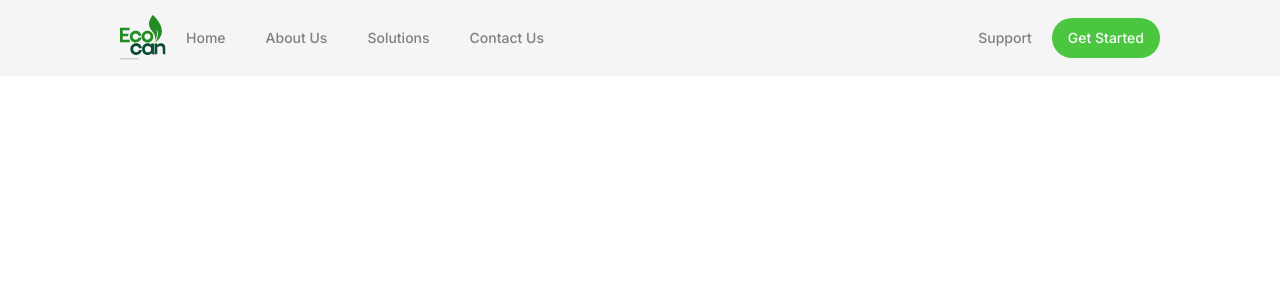
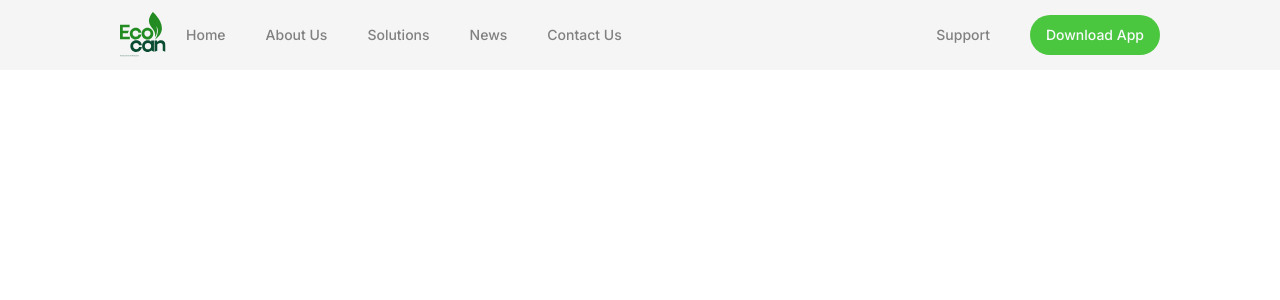
Before and after one commit to boypaida12/ecocan, a Next.js app: page / in a window 1280 px wide. Shown: the top 300 px of the page. Built offline with nearby package versions, Linux system fonts and the light colour scheme.

Commit message:
Created responsive navbar with links and logo

```diff
--- a/components/shared/navbar/navbar.tsx
+++ b/components/shared/navbar/navbar.tsx
@@ -57,41 +57,47 @@ export default function NavigationBar() {
             isOpen ? "block min-h-screen lg:min-h-0" : "hidden max-h-none"
           }`}
         >
-          <div className="text-sm lg:flex items-center gap-10">
+          <div className="text-sm flex lg:flex-row flex-col items-center justify-center lg:gap-10 gap-5">
             <a
               href="#"
-              className="block mt-4 lg:inline-block ml-5 lg:mt-0 text-center text-[#0000007a] dark:text-white font-[500]"
+              className="block lg:inline-block lg:ml-5 text-center text-[#0000007a] dark:text-white font-[500]"
             >
               Home
             </a>
             <a
               href="#"
-              className="block mt-4 lg:inline-block lg:mt-0 text-center text-[#0000007a] dark:text-white font-[500]"
+              className="block lg:inline-block lg:mt-0 text-center text-[#0000007a] dark:text-white font-[500]"
             >
               About Us
             </a>
             <a
               href="#"
-              className="block my-4 lg:mt-4 lg:inline-block text-center text-[#0000007a] dark:text-white font-[500]"
+              className="block lg:inline-block text-center text-[#0000007a] dark:text-white font-[500]"
             >
               Solutions
             </a>
             <a
               href="#"
-              className="block my-4 lg:mt-4 lg:inline-block text-center text-[#0000007a] dark:text-white font-[500]"
+              className="block lg:inline-block text-center text-[#0000007a] dark:text-white font-[500]"
+            >
+              News
+            </a>
+            <a
+              href="#"
+              className="block lg:inline-block text-center text-[#0000007a] dark:text-white font-[500]"
             >
               Contact Us
             </a>
           </div>
-          <div className="text-center ms-auto">
+          <div className="text-center ms-auto flex-col lg:flex-row flex items-center justify-center lg:gap-10 gap-5 lg:pt-0 pt-5">
             <a
               href="#"
-              className="block my-4 lg:mt-4 text-sm mr-5 lg:inline-block text-center text-[#0000007a] dark:text-white font-[500]"
+              className="block text-sm lg:inline-block text-center text-[#0000007a] dark:text-white font-[500]"
             >
               Support
             </a>
             <Button asChild className=" rounded-full">
-              <Link href="/login">Get Started</Link>
+              <Link href="/login">Download App</Link>
             </Button>
           </div>
         </div>
```
